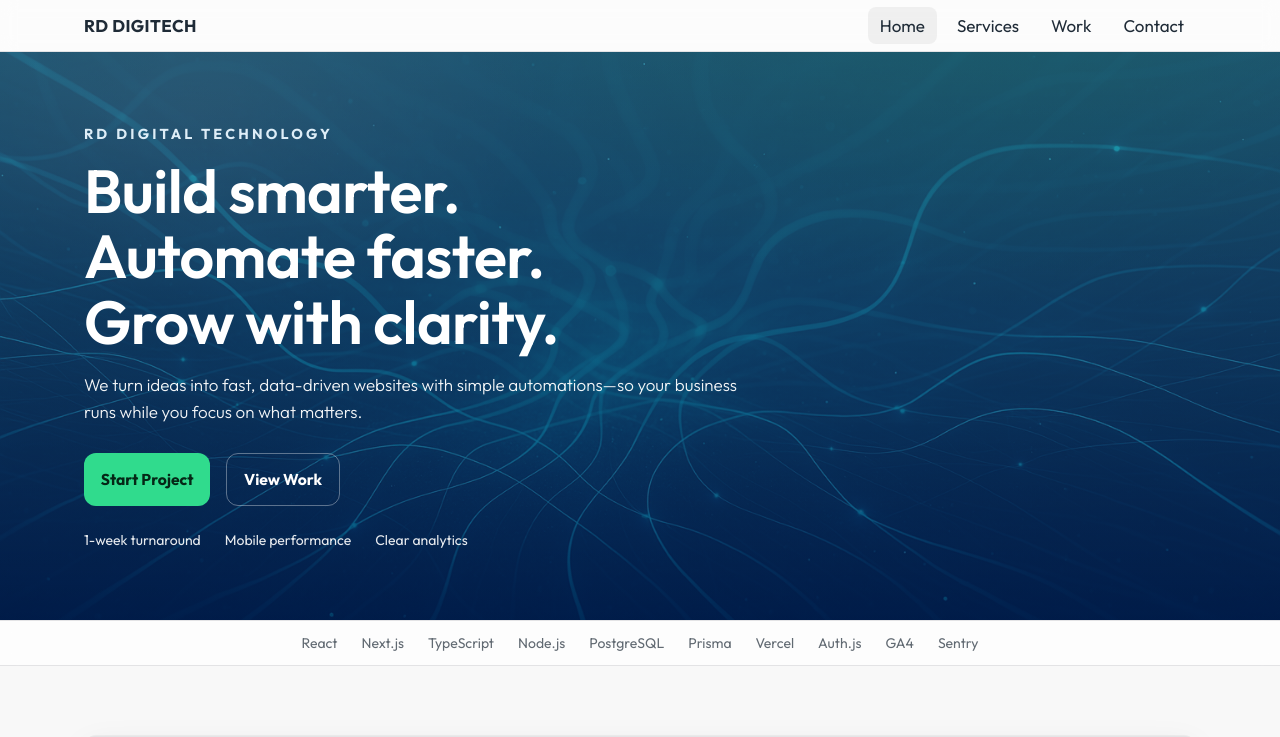
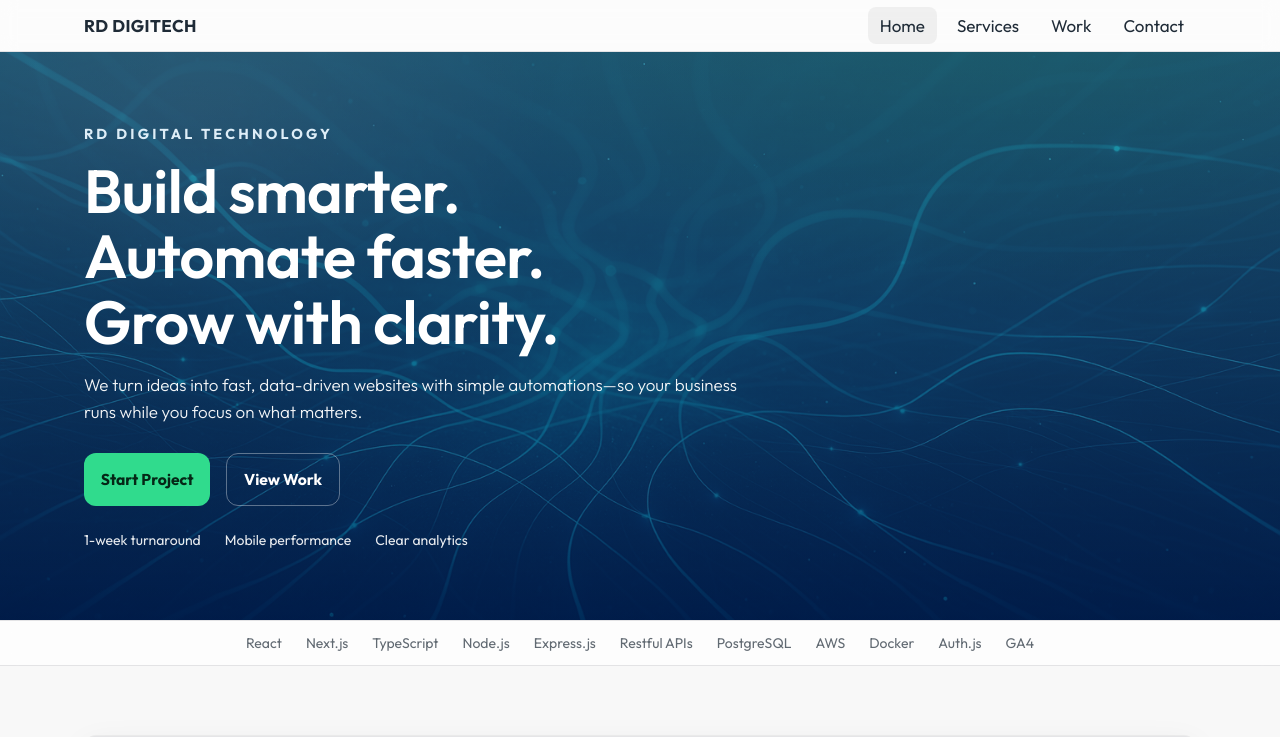
Before and after one commit to ralphdaryn/rddigitaltech, a Next.js app: page / in a window 1280 px wide. Shown: the top 737 px of the page. Built offline with nearby package versions, Linux system fonts and the light colour scheme.

Commit message:
style tech skills

```diff
--- a/src/components/TechStack.tsx
+++ b/src/components/TechStack.tsx
@@ -4,12 +4,13 @@ export default function TechStack() {
     "Next.js",
     "TypeScript",
     "Node.js",
+    "Express.js",
+    "Restful APIs",
     "PostgreSQL",
-    "Prisma",
-    "Vercel",
+    "AWS",
+    "Docker",
     "Auth.js",
     "GA4",
-    "Sentry",
   ] as const;
 
   return (
```
